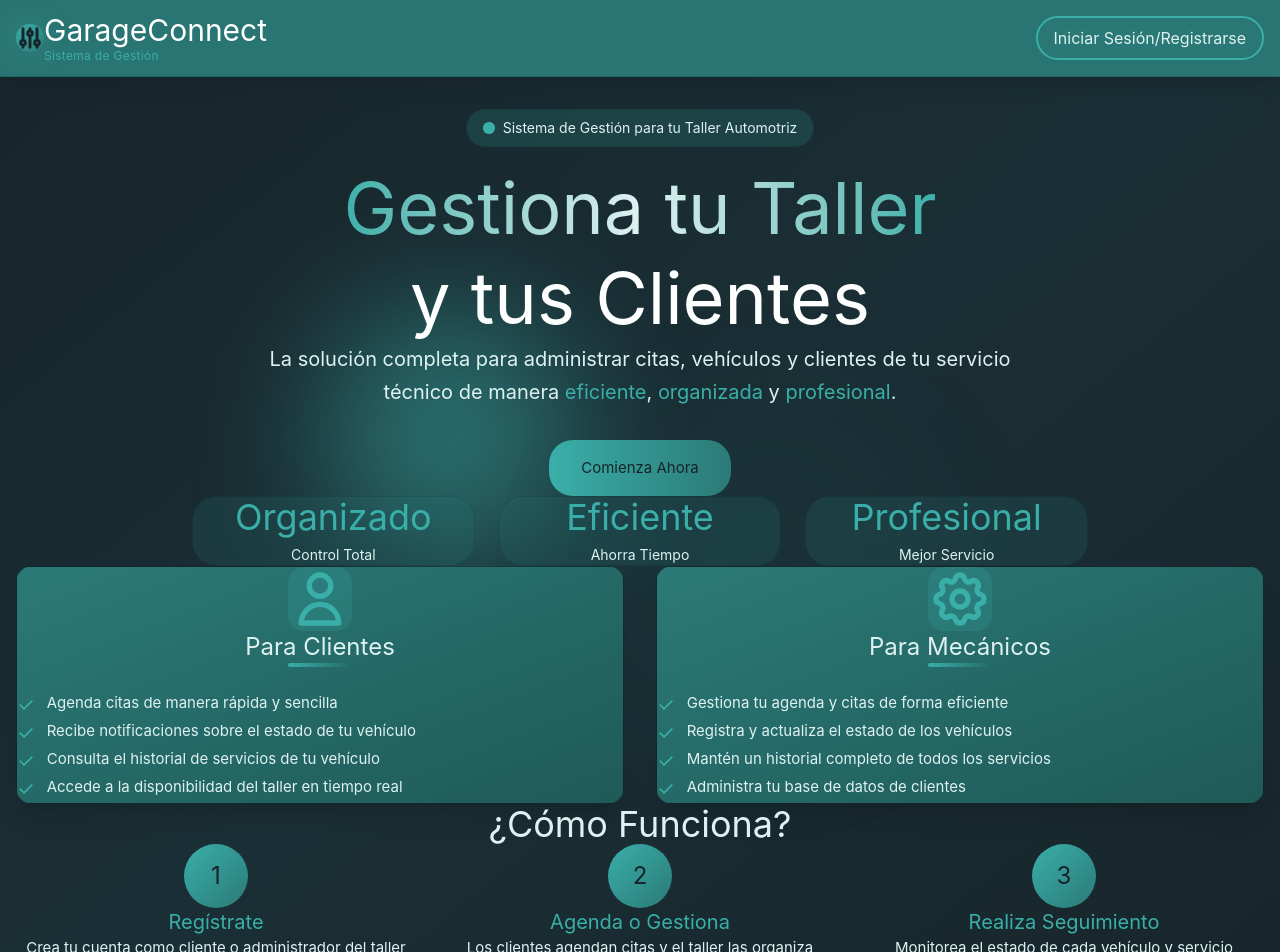
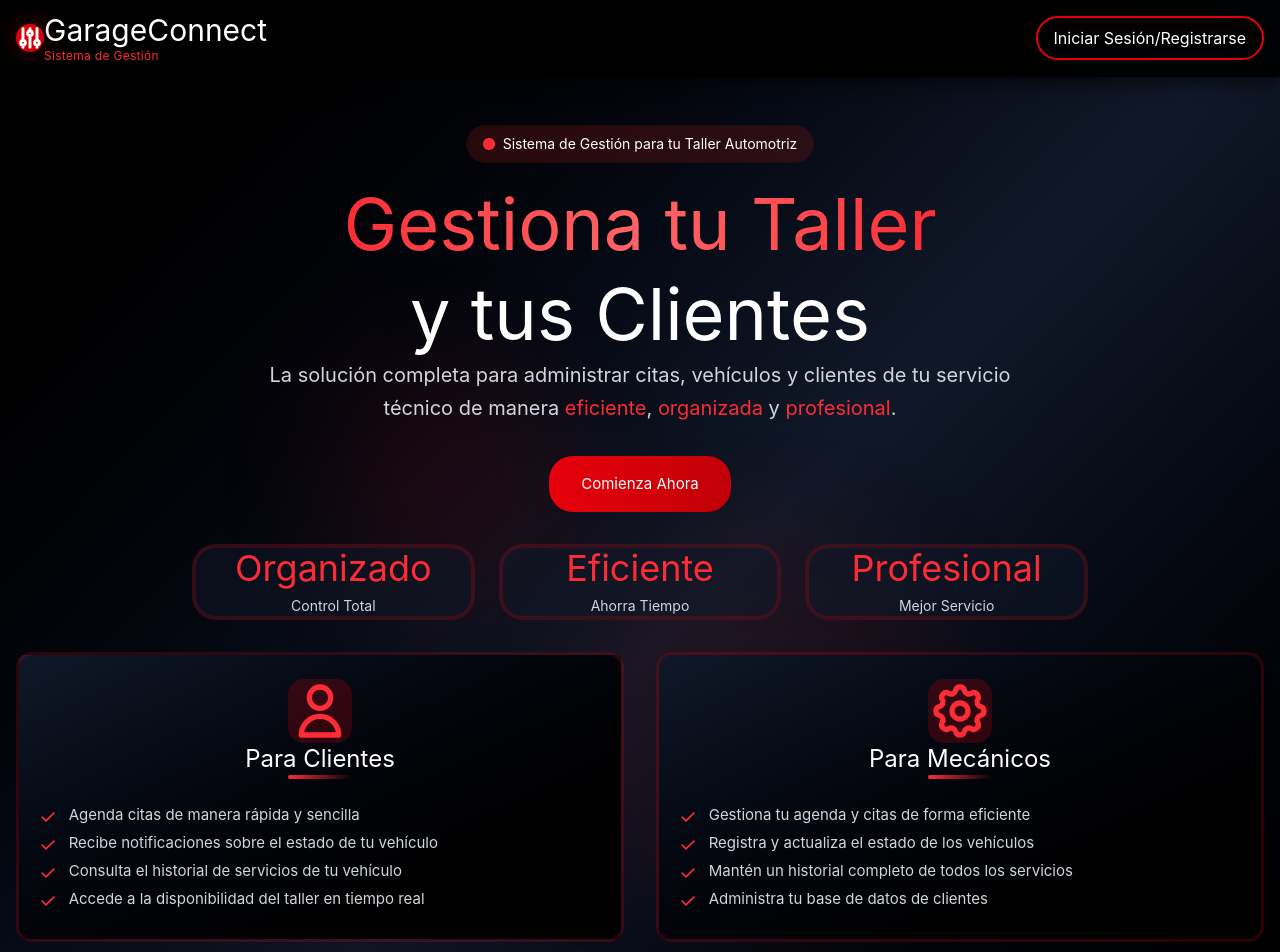
Before and after one commit to benlox44/garage-frontend, a Vue app: page / in a window 1280 px wide. Shown: the top 952 px of the page. Built offline with nearby package versions, Linux system fonts and the light colour scheme.

Commit message:
theme change
cambio de la paleta de colores del homeview

```diff
--- a/src/components/homeView/headerHomeView.vue
+++ b/src/components/homeView/headerHomeView.vue
@@ -1,24 +1,24 @@
 <template>
-  <header class="bg-[#2B7A78]/95 backdrop-blur-md shadow-lg shadow-[#17252A]/50 shrink-0 sticky top-0 z-50 border-b border-[#3AAFA9]/20">
+  <header class="bg-black/95 backdrop-blur-md shadow-lg shadow-black/50 shrink-0 sticky top-0 z-50 border-b border-red-600/30">
     <div class="w-full max-w-7xl mx-auto px-4 sm:px-6 lg:px-16 xl:px-24 2xl:px-32 py-3 sm:py-4">
       <div class="flex flex-col sm:flex-row justify-between items-center gap-3 sm:gap-4">
         <!-- Logo -->
         <RouterLink to="/" class="flex items-center space-x-3 group">
           <div class="relative">
             <!-- Icon Background Glow -->
-            <div class="absolute inset-0 bg-[#3AAFA9]/30 rounded-xl blur-md group-hover:bg-[#3AAFA9]/50 transition-all duration-300"></div>
+            <div class="absolute inset-0 bg-red-600/30 rounded-xl blur-md group-hover:bg-red-600/50 transition-all duration-300"></div>
             <!-- Icon -->
-            <div class="relative bg-linear-to-br from-[#3AAFA9] to-[#2B7A78] p-2 rounded-xl group-hover:scale-110 transition-transform duration-300">
-              <svg class="w-6 h-6 sm:w-7 sm:h-7 text-[#17252A]" fill="none" stroke="currentColor" viewBox="0 0 24 24" stroke-width="2.5">
+            <div class="relative bg-gradient-to-br from-red-600 to-red-700 p-2 rounded-xl group-hover:scale-110 transition-transform duration-300">
+              <svg class="w-6 h-6 sm:w-7 sm:h-7 text-white" fill="none" stroke="currentColor" viewBox="0 0 24 24" stroke-width="2.5">
                 <path stroke-linecap="round" stroke-linejoin="round" d="M12 6V4m0 2a2 2 0 100 4m0-4a2 2 0 110 4m-6 8a2 2 0 100-4m0 4a2 2 0 110-4m0 4v2m0-6V4m6 6v10m6-2a2 2 0 100-4m0 4a2 2 0 110-4m0 4v2m0-6V4"></path>
               </svg>
             </div>
           </div>
           <div class="flex flex-col">
-            <h1 class="text-xl sm:text-2xl lg:text-3xl font-extrabold text-[#FEFFFF] group-hover:text-[#DEF2F1] transition-colors duration-300">
+            <h1 class="text-xl sm:text-2xl lg:text-3xl font-extrabold text-white group-hover:text-gray-200 transition-colors duration-300">
               GarageConnect
             </h1>
-            <span class="text-[10px] sm:text-xs text-[#3AAFA9] font-medium tracking-wide">Sistema de Gestión</span>
+            <span class="text-[10px] sm:text-xs text-red-500 font-medium tracking-wide">Sistema de Gestión</span>
           </div>
         </RouterLink>
 
@@ -26,7 +26,7 @@
         <nav class="flex flex-row gap-3 sm:gap-4 w-full sm:w-auto">
           <RouterLink
             to="/login"
-            class="flex-1 sm:flex-none px-4 sm:px-6 py-2 sm:py-2.5 border-2 border-[#3AAFA9] text-[#DEF2F1] font-bold rounded-xl hover:bg-[#3AAFA9]/20 backdrop-blur-sm transition-all duration-300 text-center text-sm sm:text-base hover:scale-105 hover:shadow-lg hover:shadow-[#3AAFA9]/30"
+            class="flex-1 sm:flex-none px-4 sm:px-6 py-2 sm:py-2.5 border-2 border-red-600 text-white font-bold rounded-xl hover:bg-red-600/20 backdrop-blur-sm transition-all duration-300 text-center text-sm sm:text-base hover:scale-105 hover:shadow-lg hover:shadow-red-600/30"
           >
             Iniciar Sesión/Registrarse
           </RouterLink>
--- a/src/views/HomeView.vue
+++ b/src/views/HomeView.vue
@@ -6,158 +6,158 @@ import HeaderHomeView from '@/components/homeView/headerHomeView.vue';
 </script>
 
 <template>
-  <div class="min-h-screen flex flex-col bg-linear-to-br from-[#17252A] via-[#1a2f35] to-[#17252A] text-[#FEFFFF] overflow-hidden">
+  <div class="min-h-screen flex flex-col bg-gradient-to-br from-black via-gray-900 to-black text-white overflow-hidden">
     <!-- Header -->
     <HeaderHomeView />
 
     <!-- Hero Section -->
-    <main class="flex-1 flex flex-col justify-center items-center px-4 sm:px-6 lg:px-16 xl:px-24 2xl:px-32 py-8 sm:py-12 lg:py-16 relative">
+    <main class="flex-1 flex flex-col justify-center items-center px-4 sm:px-6 lg:px-16 xl:px-24 2xl:px-32 py-12 sm:py-16 lg:py-24 relative">
       <!-- Background decoration -->
       <div class="absolute inset-0 overflow-hidden pointer-events-none">
-        <div class="absolute top-1/4 left-1/4 w-64 h-64 bg-[#3AAFA9] rounded-full opacity-5 blur-3xl animate-pulse"></div>
-        <div class="absolute bottom-1/4 right-1/4 w-96 h-96 bg-[#2B7A78] rounded-full opacity-5 blur-3xl animate-pulse" style="animation-delay: 1s;"></div>
+        <div class="absolute top-1/4 left-1/4 w-64 h-64 bg-red-600 rounded-full opacity-10 blur-3xl animate-pulse"></div>
+        <div class="absolute bottom-1/4 right-1/4 w-96 h-96 bg-red-700 rounded-full opacity-10 blur-3xl animate-pulse" style="animation-delay: 1s;"></div>
       </div>
 
-      <div class="max-w-7xl w-full mx-auto space-y-8 sm:space-y-12 lg:space-y-16 relative z-10">
+      <div class="max-w-7xl w-full mx-auto space-y-16 sm:space-y-20 lg:space-y-24 relative z-10">
         <!-- Hero Content -->
-        <div class="text-center space-y-6">
+        <div class="text-center space-y-8">
           <!-- Badge -->
-          <div class="inline-flex items-center gap-2 px-4 py-2 bg-[#2B7A78]/30 backdrop-blur-sm rounded-full border border-[#3AAFA9]/30 mb-4 animate-fade-in">
+          <div class="inline-flex items-center gap-2 px-4 py-2 bg-red-900/30 backdrop-blur-sm rounded-full border border-red-600/30 mb-4 animate-fade-in">
             <span class="relative flex h-3 w-3">
-              <span class="animate-ping absolute inline-flex h-full w-full rounded-full bg-[#3AAFA9] opacity-75"></span>
-              <span class="relative inline-flex rounded-full h-3 w-3 bg-[#3AAFA9]"></span>
+              <span class="animate-ping absolute inline-flex h-full w-full rounded-full bg-red-500 opacity-75"></span>
+              <span class="relative inline-flex rounded-full h-3 w-3 bg-red-500"></span>
             </span>
-            <span class="text-sm text-[#DEF2F1] font-medium">Sistema de Gestión para tu Taller Automotriz</span>
+            <span class="text-sm text-white font-medium">Sistema de Gestión para tu Taller Automotriz</span>
           </div>
 
           <!-- Hero Title -->
           <h1 class="text-4xl sm:text-5xl md:text-6xl lg:text-7xl font-extrabold leading-tight animate-slide-up">
-            <span class="bg-linear-to-r from-[#3AAFA9] via-[#DEF2F1] to-[#3AAFA9] bg-clip-text text-transparent">
+            <span class="bg-gradient-to-r from-red-500 via-red-400 to-red-500 bg-clip-text text-transparent">
               Gestiona tu Taller
             </span>
             <br />
-            <span class="text-[#FEFFFF]">y tus Clientes</span>
+            <span class="text-white">y tus Clientes</span>
           </h1>
 
           <!-- Hero Subtitle -->
-          <p class="text-[#DEF2F1] max-w-3xl mx-auto text-base sm:text-lg lg:text-xl leading-relaxed animate-slide-up" style="animation-delay: 0.2s;">
+          <p class="text-gray-300 max-w-3xl mx-auto text-base sm:text-lg lg:text-xl leading-relaxed animate-slide-up" style="animation-delay: 0.2s;">
             La solución completa para administrar citas, vehículos y clientes de tu servicio técnico de manera
-            <span class="text-[#3AAFA9] font-semibold">eficiente</span>,
-            <span class="text-[#3AAFA9] font-semibold">organizada</span> y <span class="text-[#3AAFA9] font-semibold">profesional</span>.
+            <span class="text-red-500 font-semibold">eficiente</span>,
+            <span class="text-red-500 font-semibold">organizada</span> y <span class="text-red-500 font-semibold">profesional</span>.
           </p>
 
           <!-- CTA Buttons -->
           <div class="flex flex-col sm:flex-row justify-center gap-4 mt-8 animate-slide-up" style="animation-delay: 0.4s;">
             <RouterLink
               to="/login"
-              class="group px-8 py-4 bg-linear-to-r from-[#3AAFA9] to-[#2B7A78] text-[#17252A] font-bold rounded-xl hover:shadow-xl hover:shadow-[#3AAFA9]/50 transition-all duration-300 transform hover:-translate-y-1 hover:scale-105 text-center relative overflow-hidden"
+              class="group px-8 py-4 bg-gradient-to-r from-red-600 to-red-700 text-white font-bold rounded-xl hover:shadow-xl hover:shadow-red-600/50 transition-all duration-300 transform hover:-translate-y-1 hover:scale-105 text-center relative overflow-hidden"
             >
               <span class="relative z-10">Comienza Ahora</span>
-              <div class="absolute inset-0 bg-linear-to-r from-[#DEF2F1] to-[#3AAFA9] opacity-0 group-hover:opacity-100 transition-opacity duration-300"></div>
+              <div class="absolute inset-0 bg-gradient-to-r from-red-500 to-red-600 opacity-0 group-hover:opacity-100 transition-opacity duration-300"></div>
             </RouterLink>
           </div>
         </div>
 
         <!-- Stats Section -->
-        <div class="grid grid-cols-1 sm:grid-cols-3 gap-6 max-w-4xl mx-auto animate-fade-in" style="animation-delay: 0.6s;">
-          <div class="text-center p-6 bg-[#2B7A78]/20 backdrop-blur-sm rounded-xl border border-[#3AAFA9]/20 hover:border-[#3AAFA9]/50 transition-all duration-300 hover:scale-105">
-            <div class="text-3xl sm:text-4xl font-bold text-[#3AAFA9] mb-2">Organizado</div>
-            <div class="text-sm text-[#DEF2F1]">Control Total</div>
+        <div class="grid grid-cols-1 sm:grid-cols-3 gap-6 max-w-4xl mx-auto animate-fade-in pt-8" style="animation-delay: 0.6s;">
+          <div class="text-center p-6 bg-gray-900/50 backdrop-blur-sm rounded-xl border-4 border-red-600/20 hover:border-red-600/50 transition-all duration-300 hover:scale-105">
+            <div class="text-3xl sm:text-4xl font-bold text-red-500 mb-2">Organizado</div>
+            <div class="text-sm text-gray-300">Control Total</div>
           </div>
-          <div class="text-center p-6 bg-[#2B7A78]/20 backdrop-blur-sm rounded-xl border border-[#3AAFA9]/20 hover:border-[#3AAFA9]/50 transition-all duration-300 hover:scale-105">
-            <div class="text-3xl sm:text-4xl font-bold text-[#3AAFA9] mb-2">Eficiente</div>
-            <div class="text-sm text-[#DEF2F1]">Ahorra Tiempo</div>
+          <div class="text-center p-6 bg-gray-900/50 backdrop-blur-sm rounded-xl border-4 border-red-600/20 hover:border-red-600/50 transition-all duration-300 hover:scale-105">
+            <div class="text-3xl sm:text-4xl font-bold text-red-500 mb-2">Eficiente</div>
+            <div class="text-sm text-gray-300">Ahorra Tiempo</div>
           </div>
-          <div class="text-center p-6 bg-[#2B7A78]/20 backdrop-blur-sm rounded-xl border border-[#3AAFA9]/20 hover:border-[#3AAFA9]/50 transition-all duration-300 hover:scale-105">
-            <div class="text-3xl sm:text-4xl font-bold text-[#3AAFA9] mb-2">Profesional</div>
-            <div class="text-sm text-[#DEF2F1]">Mejor Servicio</div>
+          <div class="text-center p-6 bg-gray-900/50 backdrop-blur-sm rounded-xl border-4 border-red-600/20 hover:border-red-600/50 transition-all duration-300 hover:scale-105">
+            <div class="text-3xl sm:text-4xl font-bold text-red-500 mb-2">Profesional</div>
+            <div class="text-sm text-gray-300">Mejor Servicio</div>
           </div>
         </div>
 
         <!-- Features Grid -->
-        <div class="grid grid-cols-1 md:grid-cols-2 gap-6 lg:gap-8 animate-slide-up" style="animation-delay: 0.8s;">
+        <div class="grid grid-cols-1 md:grid-cols-2 gap-6 lg:gap-8 animate-slide-up pt-8" style="animation-delay: 0.8s;">
           <!-- Feature Card - Clientes -->
-          <div class="group bg-linear-to-br from-[#2B7A78] to-[#1f5a58] rounded-2xl p-8 shadow-xl hover:shadow-2xl hover:shadow-[#3AAFA9]/20 transition-all duration-500 transform hover:scale-105 border border-[#3AAFA9]/10 hover:border-[#3AAFA9]/30">
+          <div class="group bg-gradient-to-br from-gray-900 to-black rounded-2xl p-8 shadow-xl hover:shadow-2xl hover:shadow-red-600/20 transition-all duration-500 transform hover:scale-105 border-3 border-red-600/20 hover:border-red-600/40 py-6 sm:py-8 lg:py-12">
             <div class="flex flex-col items-center space-y-4 mb-6">
-              <div class="p-4 bg-[#3AAFA9]/20 rounded-2xl group-hover:bg-[#3AAFA9]/30 transition-all duration-300 group-hover:scale-110 group-hover:rotate-3">
-                <svg class="w-16 h-16 text-[#3AAFA9]" fill="none" stroke="currentColor" viewBox="0 0 24 24">
+              <div class="p-4 bg-red-600/20 rounded-2xl group-hover:bg-red-600/30 transition-all duration-300 group-hover:scale-110 group-hover:rotate-3">
+                <svg class="w-16 h-16 text-red-500" fill="none" stroke="currentColor" viewBox="0 0 24 24">
                   <path stroke-linecap="round" stroke-linejoin="round" stroke-width="2" d="M16 7a4 4 0 11-8 0 4 4 0 018 0zM12 14a7 7 0 00-7 7h14a7 7 0 00-7-7z"></path>
                 </svg>
               </div>
-              <h3 class="text-2xl font-bold text-[#DEF2F1]">Para Clientes</h3>
-              <div class="h-1 w-16 bg-linear-to-r from-[#3AAFA9] to-transparent rounded-full"></div>
+              <h3 class="text-2xl font-bold text-white">Para Clientes</h3>
+              <div class="h-1 w-16 bg-gradient-to-r from-red-500 to-transparent rounded-full"></div>
             </div>
             <ul class="space-y-3">
-              <li class="flex items-start group/item hover:translate-x-2 transition-transform duration-200">
-                <span class="text-[#3AAFA9] mr-3 text-xl shrink-0 group-hover/item:scale-125 transition-transform">✓</span>
-                <span class="text-[#DEF2F1]">Agenda citas de manera rápida y sencilla</span>
+              <li class="flex items-start group/item hover:translate-x-2 transition-transform duration-200 px-5">
+                <span class="text-red-500 mr-3 text-xl shrink-0 group-hover/item:scale-125 transition-transform">✓</span>
+                <span class="text-gray-300">Agenda citas de manera rápida y sencilla</span>
               </li>
-              <li class="flex items-start group/item hover:translate-x-2 transition-transform duration-200">
-                <span class="text-[#3AAFA9] mr-3 text-xl shrink-0 group-hover/item:scale-125 transition-transform">✓</span>
-                <span class="text-[#DEF2F1]">Recibe notificaciones sobre el estado de tu vehículo</span>
+              <li class="flex items-start group/item hover:translate-x-2 transition-transform duration-200 px-5">
+                <span class="text-red-500 mr-3 text-xl shrink-0 group-hover/item:scale-125 transition-transform">✓</span>
+                <span class="text-gray-300">Recibe notificaciones sobre el estado de tu vehículo</span>
               </li>
-              <li class="flex items-start group/item hover:translate-x-2 transition-transform duration-200">
-                <span class="text-[#3AAFA9] mr-3 text-xl shrink-0 group-hover/item:scale-125 transition-transform">✓</span>
-                <span class="text-[#DEF2F1]">Consulta el historial de servicios de tu vehículo</span>
+              <li class="flex items-start group/item hover:translate-x-2 transition-transform duration-200 px-5">
+                <span class="text-red-500 mr-3 text-xl shrink-0 group-hover/item:scale-125 transition-transform">✓</span>
+                <span class="text-gray-300">Consulta el historial de servicios de tu vehículo</span>
               </li>
-              <li class="flex items-start group/item hover:translate-x-2 transition-transform duration-200">
-                <span class="text-[#3AAFA9] mr-3 text-xl shrink-0 group-hover/item:scale-125 transition-transform">✓</span>
-                <span class="text-[#DEF2F1]">Accede a la disponibilidad del taller en tiempo real</span>
+              <li class="flex items-start group/item hover:translate-x-2 transition-transform duration-200 px-5">
+                <span class="text-red-500 mr-3 text-xl shrink-0 group-hover/item:scale-125 transition-transform">✓</span>
+                <span class="text-gray-300">Accede a la disponibilidad del taller en tiempo real</span>
               </li>
             </ul>
           </div>
 
           <!-- Feature Card - Mecánicos -->
-          <div class="group bg-linear-to-br from-[#2B7A78] to-[#1f5a58] rounded-2xl p-8 shadow-xl hover:shadow-2xl hover:shadow-[#3AAFA9]/20 transition-all duration-500 transform hover:scale-105 border border-[#3AAFA9]/10 hover:border-[#3AAFA9]/30">
+          <div class="group bg-gradient-to-br from-gray-900 to-black rounded-2xl p-8 shadow-xl hover:shadow-2xl hover:shadow-red-600/20 transition-all duration-500 transform hover:scale-105 border-3 border-red-600/20 hover:border-red-600/40 py-6 sm:py-8 lg:py-12">
             <div class="flex flex-col items-center space-y-4 mb-6">
-              <div class="p-4 bg-[#3AAFA9]/20 rounded-2xl group-hover:bg-[#3AAFA9]/30 transition-all duration-300 group-hover:scale-110 group-hover:rotate-3">
-                <svg class="w-16 h-16 text-[#3AAFA9]" fill="none" stroke="currentColor" viewBox="0 0 24 24">
+              <div class="p-4 bg-red-600/20 rounded-2xl group-hover:bg-red-600/30 transition-all duration-300 group-hover:scale-110 group-hover:rotate-3">
+                <svg class="w-16 h-16 text-red-500" fill="none" stroke="currentColor" viewBox="0 0 24 24">
                   <path stroke-linecap="round" stroke-linejoin="round" stroke-width="2" d="M10.325 4.317c.426-1.756 2.924-1.756 3.35 0a1.724 1.724 0 002.573 1.066c1.543-.94 3.31.826 2.37 2.37a1.724 1.724 0 001.065 2.572c1.756.426 1.756 2.924 0 3.35a1.724 1.724 0 00-1.066 2.573c.94 1.543-.826 3.31-2.37 2.37a1.724 1.724 0 00-2.572 1.065c-.426 1.756-2.924 1.756-3.35 0a1.724 1.724 0 00-2.573-1.066c-1.543.94-3.31-.826-2.37-2.37a1.724 1.724 0 00-1.065-2.572c-1.756-.426-1.756-2.924 0-3.35a1.724 1.724 0 001.066-2.573c-.94-1.543.826-3.31 2.37-2.37.996.608 2.296.07 2.572-1.065z"></path>
                   <path stroke-linecap="round" stroke-linejoin="round" stroke-width="2" d="M15 12a3 3 0 11-6 0 3 3 0 016 0z"></path>
                 </svg>
               </div>
-              <h3 class="text-2xl font-bold text-[#DEF2F1]">Para Mecánicos</h3>
-              <div class="h-1 w-16 bg-linear-to-r from-[#3AAFA9] to-transparent rounded-full"></div>
+              <h3 class="text-2xl font-bold text-white">Para Mecánicos</h3>
+              <div class="h-1 w-16 bg-gradient-to-r from-red-500 to-transparent rounded-full"></div>
             </div>
             <ul class="space-y-3">
-              <li class="flex items-start group/item hover:translate-x-2 transition-transform duration-200">
-                <span class="text-[#3AAFA9] mr-3 text-xl shrink-0 group-hover/item:scale-125 transition-transform">✓</span>
-                <span class="text-[#DEF2F1]">Gestiona tu agenda y citas de forma eficiente</span>
+              <li class="flex items-start group/item hover:translate-x-2 transition-transform duration-200 px-5">
+                <span class="text-red-500 mr-3 text-xl shrink-0 group-hover/item:scale-125 transition-transform">✓</span>
+                <span class="text-gray-300">Gestiona tu agenda y citas de forma eficiente</span>
               </li>
-              <li class="flex items-start group/item hover:translate-x-2 transition-transform duration-200">
-                <span class="text-[#3AAFA9] mr-3 text-xl shrink-0 group-hover/item:scale-125 transition-transform">✓</span>
-                <span class="text-[#DEF2F1]">Registra y actualiza el estado de los vehículos</span>
+              <li class="flex items-start group/item hover:translate-x-2 transition-transform duration-200 px-5">
+                <span class="text-red-500 mr-3 text-xl shrink-0 group-hover/item:scale-125 transition-transform">✓</span>
+                <span class="text-gray-300">Registra y actualiza el estado de los vehículos</span>
               </li>
-              <li class="flex items-start group/item hover:translate-x-2 transition-transform duration-200">
-                <span class="text-[#3AAFA9] mr-3 text-xl shrink-0 group-hover/item:scale-125 transition-transform">✓</span>
-                <span class="text-[#DEF2F1]">Mantén un historial completo de todos los servicios</span>
+              <li class="flex items-start group/item hover:translate-x-2 transition-transform duration-200 px-5">
+                <span class="text-red-500 mr-3 text-xl shrink-0 group-hover/item:scale-125 transition-transform">✓</span>
+                <span class="text-gray-300">Mantén un historial completo de todos los servicios</span>
               </li>
-              <li class="flex items-start group/item hover:translate-x-2 transition-transform duration-200">
-                <span class="text-[#3AAFA9] mr-3 text-xl shrink-0 group-hover/item:scale-125 transition-transform">✓</span>
-                <span class="text-[#DEF2F1]">Administra tu base de datos de clientes</span>
+              <li class="flex items-start group/item hover:translate-x-2 transition-transform duration-200 px-5">
+                <span class="text-red-500 mr-3 text-xl shrink-0 group-hover/item:scale-125 transition-transform">✓</span>
+                <span class="text-gray-300">Administra tu base de datos de clientes</span>
               </li>
             </ul>
           </div>
         </div>
 
         <!-- How it works section -->
-        <div class="text-center space-y-8 animate-fade-in" style="animation-delay: 1s;">
-          <h2 class="text-3xl sm:text-4xl font-bold text-[#DEF2F1]">¿Cómo Funciona?</h2>
-          <div class="grid grid-cols-1 md:grid-cols-3 gap-6">
+        <div class="text-center space-y-12 animate-fade-in pt-8" style="animation-delay: 1s;">
+          <h2 class="text-3xl sm:text-4xl font-bold text-white">¿Cómo Funciona?</h2>
+          <div class="grid grid-cols-1 md:grid-cols-3 gap-8 pt-4">
             <div class="p-6 space-y-4 hover:scale-105 transition-transform duration-300">
-              <div class="w-16 h-16 mx-auto bg-linear-to-br from-[#3AAFA9] to-[#2B7A78] rounded-full flex items-center justify-center text-2xl font-bold text-[#17252A]">1</div>
-              <h3 class="text-xl font-semibold text-[#3AAFA9]">Regístrate</h3>
-              <p class="text-[#DEF2F1]">Crea tu cuenta como cliente o administrador del taller</p>
+              <div class="w-16 h-16 mx-auto bg-gradient-to-br from-red-600 to-red-700 rounded-full flex items-center justify-center text-2xl font-bold text-white shadow-lg shadow-red-600/50">1</div>
+              <h3 class="text-xl font-semibold text-red-500">Regístrate</h3>
+              <p class="text-gray-300">Crea tu cuenta como cliente o administrador del taller</p>
             </div>
             <div class="p-6 space-y-4 hover:scale-105 transition-transform duration-300">
-              <div class="w-16 h-16 mx-auto bg-linear-to-br from-[#3AAFA9] to-[#2B7A78] rounded-full flex items-center justify-center text-2xl font-bold text-[#17252A]">2</div>
-              <h3 class="text-xl font-semibold text-[#3AAFA9]">Agenda o Gestiona</h3>
-              <p class="text-[#DEF2F1]">Los clientes agendan citas y el taller las organiza</p>
+              <div class="w-16 h-16 mx-auto bg-gradient-to-br from-red-600 to-red-700 rounded-full flex items-center justify-center text-2xl font-bold text-white shadow-lg shadow-red-600/50">2</div>
+              <h3 class="text-xl font-semibold text-red-500">Agenda o Gestiona</h3>
+              <p class="text-gray-300">Los clientes agendan citas y el taller las organiza</p>
             </div>
             <div class="p-6 space-y-4 hover:scale-105 transition-transform duration-300">
-              <div class="w-16 h-16 mx-auto bg-linear-to-br from-[#3AAFA9] to-[#2B7A78] rounded-full flex items-center justify-center text-2xl font-bold text-[#17252A]">3</div>
-              <h3 class="text-xl font-semibold text-[#3AAFA9]">Realiza Seguimiento</h3>
-              <p class="text-[#DEF2F1]">Monitorea el estado de cada vehículo y servicio</p>
+              <div class="w-16 h-16 mx-auto bg-gradient-to-br from-red-600 to-red-700 rounded-full flex items-center justify-center text-2xl font-bold text-white shadow-lg shadow-red-600/50">3</div>
+              <h3 class="text-xl font-semibold text-red-500">Realiza Seguimiento</h3>
+              <p class="text-gray-300">Monitorea el estado de cada vehículo y servicio</p>
             </div>
           </div>
         </div>
@@ -165,7 +165,7 @@ import HeaderHomeView from '@/components/homeView/headerHomeView.vue';
     </main>
 
     <!-- Footer -->
-    <Footer companyName="GarageConnect" class="shrink-0" />
+    <Footer companyName="GarageConnect" class="shrink-0 mt-16" />
   </div>
 </template>
 
```
Also changed, not shown: src/components/shared/Footer.vue (+4 -4 lines).
